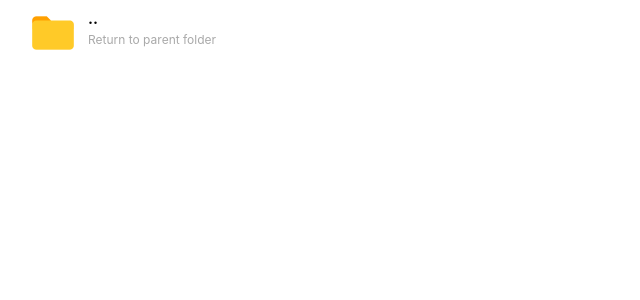
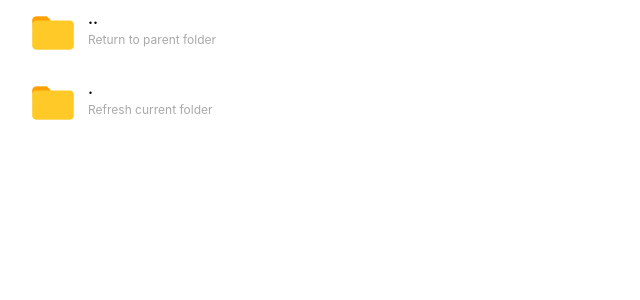
Before and after one commit to OrangeX4/Orangex-UI, a React (Create React App) app: page / in a window 1280 px wide. Shown: the top 300 px of the page, without its empty margins (0-640 px from the left). Built offline with nearby package versions, Linux system fonts and the light colour scheme.

Commit message:
Add selectImg

```diff
--- a/src/App.tsx
+++ b/src/App.tsx
@@ -5,7 +5,8 @@ import Item from './components/Item'
 function App() {
   return (
     <div className="App">
-      <Item name=".." description="Return to parent folder"></Item>
+      <Item name=".." description="Return to parent folder" icon='folder'></Item>
+      <Item name="." description="Refresh current folder" icon='folder'></Item>
     </div>
   );
 }
--- a/src/components/Item.tsx
+++ b/src/components/Item.tsx
@@ -1,21 +1,35 @@
 import React from 'react'
 import '../css/Item.css'
 import folderImg from '../assets/folder.png'
+import fileImg from '../assets/file.png'
 
 interface Props {
-    name: String;
-    description: String
+    name: string;
+    description: string;
+    icon: string
 }
 
 function Item(props: Props) {
+
+    function selectImg(name: string) {
+        switch (name) {
+            case 'folder':
+                return folderImg
+            case 'file':
+                return fileImg
+            default:
+                return fileImg
+        }
+    }
+
     return (
         <div>
             <div className="root">
-            <img src={folderImg} alt='folder' />
+                <img src={selectImg(props.icon)} alt={props.icon} />
                 <div className="text">
-                <span className="name">{ props.name }</span>
+                    <span className="name">{props.name}</span>
                     <br />
-                <span className="description">{ props.description }</span>
+                    <span className="description">{props.description}</span>
                 </div>
             </div>
         </div>
```
Lines whose indentation alone changed are shown as unchanged.
